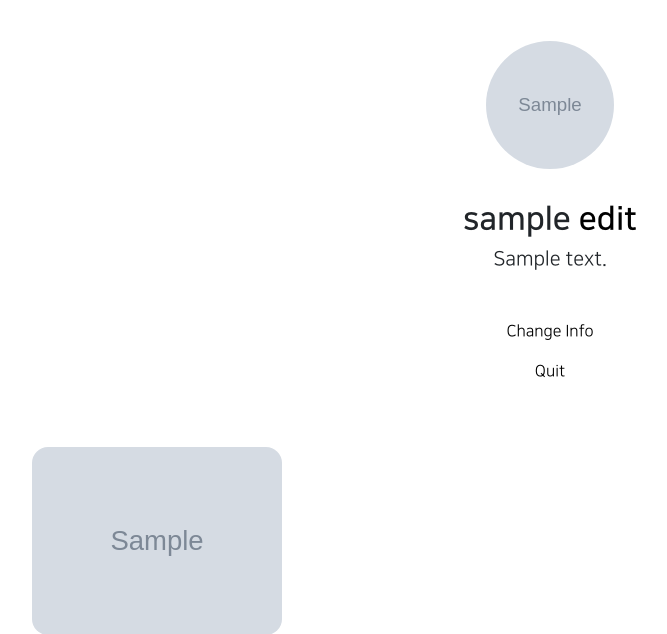
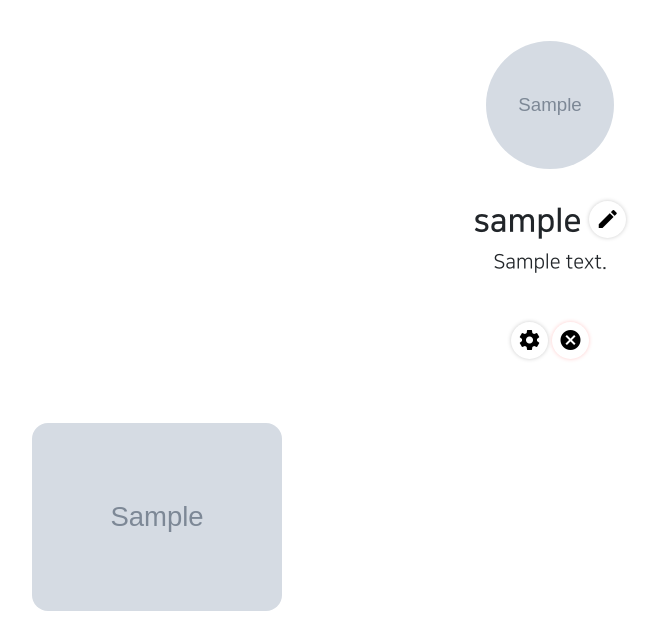
Before and after one commit to zeniverse/pragmatic, a Django app: page /accounts/detail/1 in a window 1280 px wide. Shown: the part 176-810 px from the top of the page, without its empty margins (90-757 px from the left). Run offline with Django 3.2, Linux system fonts and the light colour scheme; a user stored in the database is signed in; tables that the repository leaves empty hold one stand-in row (values such as "Sample post"); grey boxes marked "Sample" are stand-in pictures; some libraries are stand-ins or nearby versions.

Commit message:
MyPage Css 수정

```diff
--- a/accountapp/templates/accountapp/detail.html
+++ b/accountapp/templates/accountapp/detail.html
@@ -14,7 +14,9 @@
             <h2 style="font-family: 'NanumSquareB'">
                 {{ target_user.profile.nickname }}
                     {% if target_user == user %}
-                    <a href="{% url 'profileapp:update' pk=target_user.profile.pk %}">
+                    <a class="material-icons"
+                       style="box-shadow: 0 0 4px #ccc; border-radius: 10rem; padding: .4rem;"
+                            href="{% url 'profileapp:update' pk=target_user.profile.pk %}">
                         edit
                     </a>
                     {% endif %}
@@ -37,15 +39,15 @@
             {% endif %}
 
             {% if target_user == user %}
-            <a href="{% url 'accountapp:update' pk=user.pk %}">
-                <p>
-                    Change Info
-                </p>
+            <a class="material-icons"
+               style="box-shadow: 0 0 4px #ccc; border-radius: 10rem; padding: .4rem;"
+               href="{% url 'accountapp:update' pk=user.pk %}">
+                settings
             </a>
-            <a href="{% url 'accountapp:delete' pk=user.pk %}">
-                <p>
-                    Quit
-                </p>
+            <a class="material-icons"
+               style="box-shadow: 0 0 4px #fcc; border-radius: 10rem; padding: .4rem;"
+               href="{% url 'accountapp:delete' pk=user.pk %}">
+                cancel
             </a>
             {% endif %}
         </div>
--- a/templates/head.html
+++ b/templates/head.html
@@ -12,6 +12,9 @@
     <!-- FONT LINK -->
     <link rel="preconnect" href="https://fonts.gstatic.com">
     <link href="https://fonts.googleapis.com/css2?family=Lobster&display=swap" rel="stylesheet">
+
+    <!--  GOOGLE MATERIAL ICONS  -->
+    <link href="https://fonts.googleapis.com/css2?family=Material+Icons" rel="stylesheet">
 
     <!--  DEFAULT CSS LINK  -->
     <link rel="stylesheet" type="text/css" href="{% static 'base.css' %}?ver=2">
```
